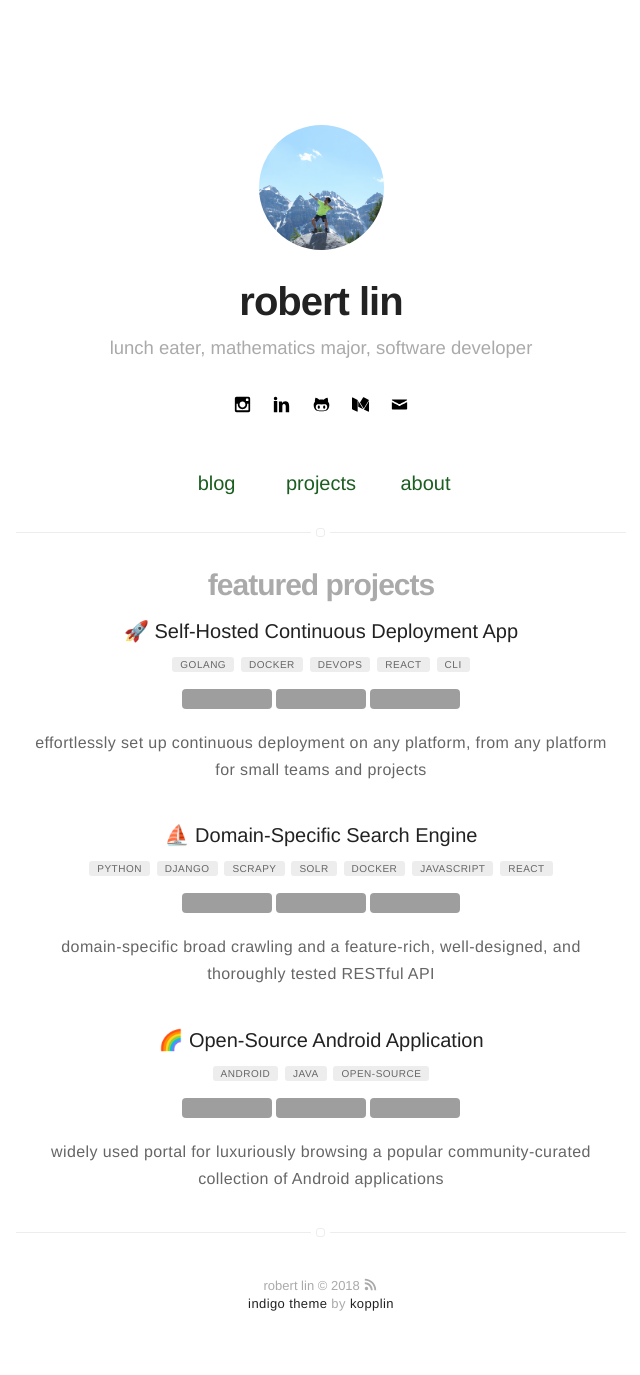
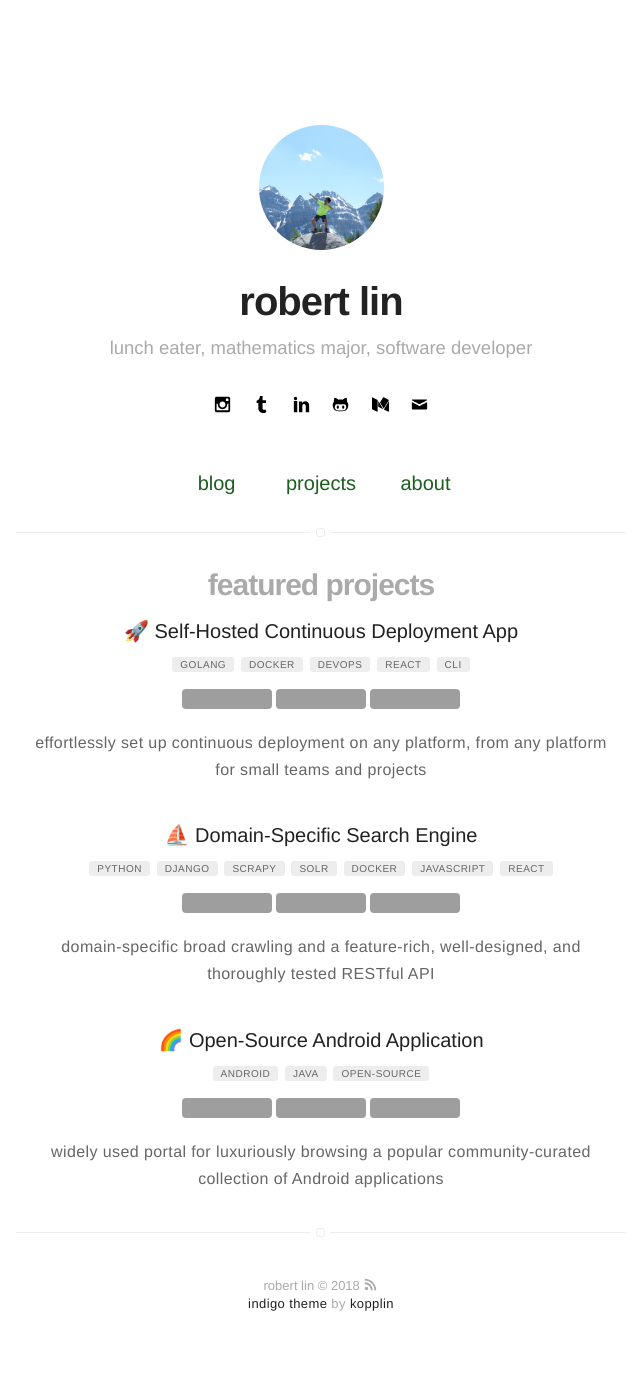
Before and after one commit to bobheadxi/bobheadxi.github.io, a Jekyll site: the page built from index.html, in a window 1280 px wide. Shown: the whole page, without its empty margins (319-959 px from the left). Built offline with Jekyll 4.4.1, drawn with Linux system fonts in a browser that asks for light colours; emoji names are drawn with the system emoji font; grey boxes are pictures that could not be loaded.

Commit message:
links: add tumblr

```diff
--- a/_config.yml
+++ b/_config.yml
@@ -58,6 +58,7 @@ medium: bobheadxi
 linkedin: robert-lin
 email: robertlin@alumni.ubc.ca
 instagram: savethefade
+tumblr: bobheadxi
 # facebook: myfacebook
 # twitter: mytwitter
 # google: mygoogle
--- a/_includes/icons.html
+++ b/_includes/icons.html
@@ -24,6 +24,11 @@
 <symbol id="icon-youtube" viewBox="0 0 1024 1024">
 <title>youtube</title>
 <path class="path1" d="M512 117.76c-503.194 0-512 44.749-512 394.24s8.806 394.24 512 394.24 512-44.749 512-394.24-8.806-394.24-512-394.24zM676.096 529.101l-229.888 107.315c-20.122 9.318-36.608-1.126-36.608-23.347v-202.138c0-22.17 16.486-32.666 36.608-23.347l229.888 107.315c20.122 9.421 20.122 24.781 0 34.202z"></path>
+</symbol>
+
+<symbol id="icon-tumblr" viewBox="0 0 24 24">
+<title>tumblr</title>
+<path class="path1" d="M14.563 24c-5.093 0-7.031-3.756-7.031-6.411V9.747H5.116V6.648c3.63-1.313 4.512-4.596 4.71-6.469C9.84.051 9.941 0 9.999 0h3.517v6.114h4.801v3.633h-4.82v7.47c.016 1.001.375 2.371 2.207 2.371h.09c.631-.02 1.486-.205 1.936-.419l1.156 3.425c-.436.636-2.4 1.374-4.156 1.404h-.178l.011.002z"></path>
 </symbol>
 
 <symbol id="icon-mail" viewBox="0 0 1024 1024">
--- a/_includes/social-links.html
+++ b/_includes/social-links.html
@@ -21,6 +21,12 @@
         <a class="link" data-title="instagram.com/{{ site.instagram }}" href="https://instagram.com/{{ site.instagram }}" target="_blank">
             <svg class="icon icon-instagram"><use xlink:href="#icon-instagram"></use></svg>
         </a>
+    {% endif %}
+
+    {% if site.tumblr %}
+    <a class="link" data-title="{{ site.tumblr }}.tumblr.com" href="https://{{ site.tumblr }}.tumblr.com" target="_blank">
+        <svg class="icon icon-tumblr"><use xlink:href="#icon-tumblr"></use></svg>
+    </a>
     {% endif %}
 
     {% if site.pinterest %}
```
